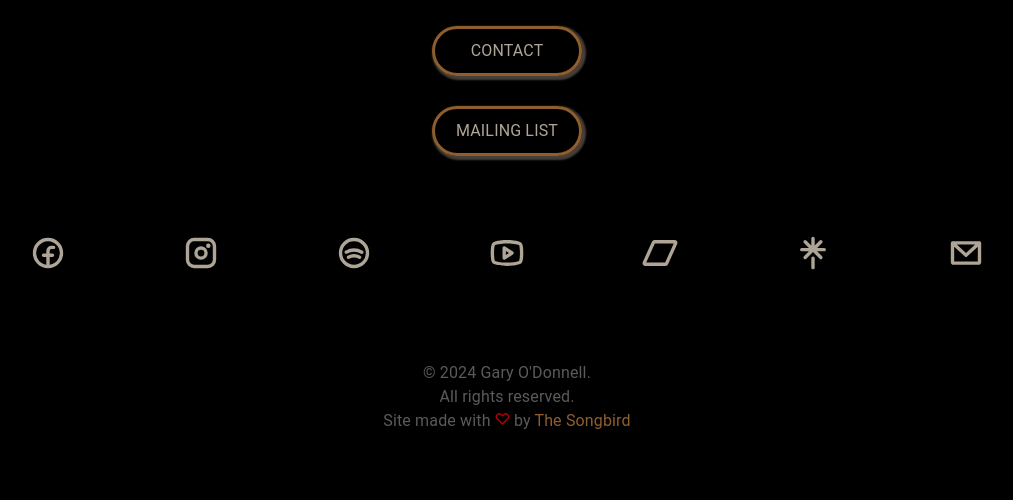
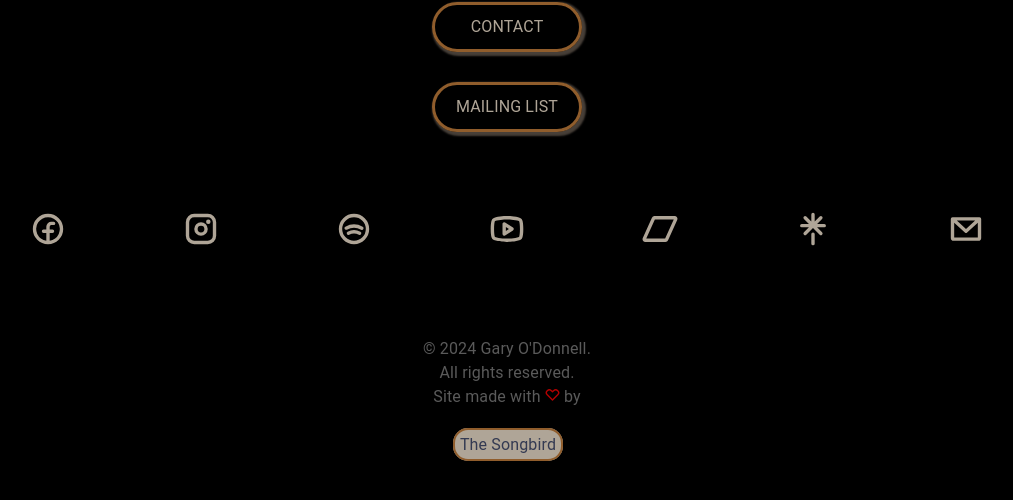
Before and after one commit to Songbird1978/god, a React (Create React App) app in the folder client/: page /mailingList in a window 1280 px wide. Shown: the part 917-1417 px from the top of the page, without its empty margins (133-1146 px from the left). Built offline with nearby package versions, Linux system fonts and the light colour scheme.

Commit message:
improving accessibility colour contrasts and link names

```diff
--- a/client/src/components/blogs/blogs.css
+++ b/client/src/components/blogs/blogs.css
@@ -9,7 +9,7 @@
     font-family: BigShoulder;
     font-size: 50px;
     background-color: peru;
-    color:#AC5B7B;
+    color:#4A5375;
     padding: 30px;
     text-align: justify;
     margin: 0;
--- a/client/src/components/footer/footer.js
+++ b/client/src/components/footer/footer.js
@@ -12,12 +12,12 @@ function Footer() {
             <footer className="footerContainer" id="contact">
 
                 <div className="columnOne">
-                    <Link to="./message" style={{ textDecoration: "none", color: "grey", ariaLabel:"link to send message" }}>
+                    <Link to="./message" style={{ textDecoration: "none", color: "antiqueWhite", ariaLabel:"link to send message" }}>
                         <div className="button">CONTACT</div>
                     </Link>
                 </div>
                 <div className="columnOne">
-                    <Link to="./mailingList" style={{ textDecoration: "none", color: "grey", ariaLabel:"link to join mailing list" }}>
+                    <Link to="./mailingList" style={{ textDecoration: "none", color: "antique-white", ariaLabel:"link to join mailing list" }}>
                         <div className="button">MAILING LIST</div>
                     </Link>
                 </div>
@@ -25,17 +25,23 @@ function Footer() {
                     <Contact className="columnOneContact" />
                 </div>
                 <p> © 2024 Gary O'Donnell. <br></br>All rights reserved.<br></br>
-                    Site made with <span><HeartStraight size={15} weight="bold" color="red" /></span> by
+                    Site made with <span><HeartStraight size={15} weight="bold" color="red" /> </span>by <span>
+                        <br></br> <br></br>
                     <a href="https://www.thesongbird.co.uk"
                         style={{
                             textDecoration: "none",
-                            color: "peru"
+                            color: "#4A5375",
+                            backgroundColor: 'antiquewhite',
+                            border: '2px solid peru',
+                            borderRadius: "15px",
+                            padding: '5px',
+                            marginLeft: '2px',
                         }}
                         target="_blank"
                         ariaLabel="External link to the Songbird's website - the developer who created this site"
                         rel="noopener noreferrer"
                     > The Songbird
-                    </a>
+                    </a></span>
                 </p>
 
             </footer>
--- a/client/src/pages/tour/tour.css
+++ b/client/src/pages/tour/tour.css
@@ -29,7 +29,7 @@
 .showRow {
     width: 100%;
     height: 13vh;
-    background-color: #AC5B7B;
+    background-color:antiquewhite;
 
 }
 
@@ -42,7 +42,7 @@ th {
 
 .tableContainer {
     width: 100%;
-    color: antiquewhite;
+    color: #4A5375;
     padding: 20px;
     font-size: 2.5vw;
 
@@ -52,13 +52,13 @@ th {
     width: 100% !important;
     height: 100%;
     border-radius: 15px;
-    border: 3px solid peru;
+    border: 3px solid  #4A5375;
     text-align: center;
     cursor: pointer;
 }
 
 a {
-    color: peru;
+    color:  #4A5375;
     text-decoration: none;
 }
 
```
